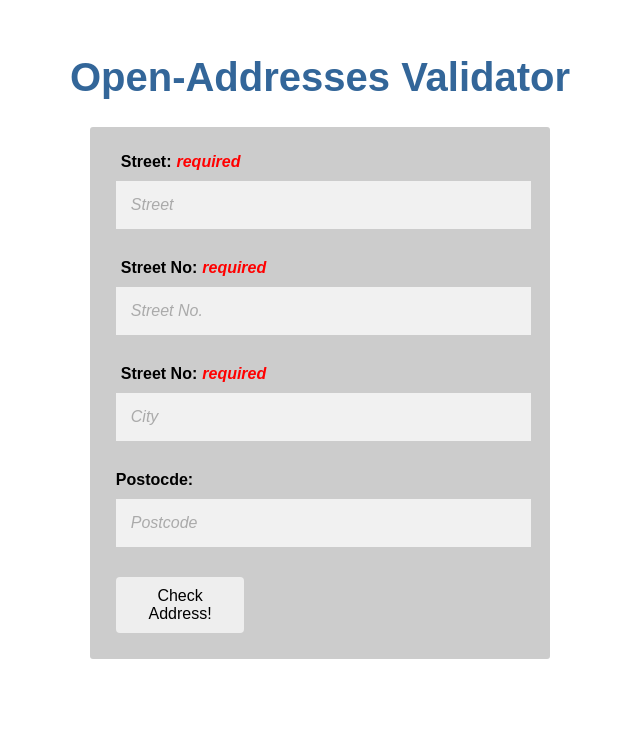
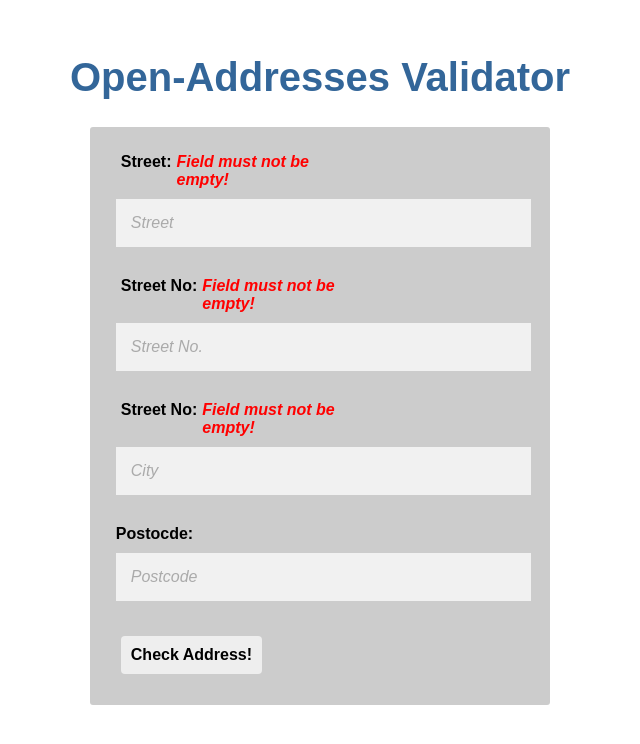
Before and after one commit to kklaeger/open-addresses-validator, an Angular app in the folder client/: page / in a window 1280 px wide. Both pictures are taken after a click on the button "Check Address!". Shown: the top 744 px of the page, without its empty margins (320-960 px from the left). Built offline with nearby package versions, Linux system fonts and the light colour scheme.

Commit message:
Add icons to information message

```diff
--- a/client/src/app/address-validation/address-validation.component.css
+++ b/client/src/app/address-validation/address-validation.component.css
@@ -7,44 +7,6 @@
     left: 0;
     background-color: #ccc;
     border-radius: 3px;
-}
-
-.input-element {
-    width: 90%;
-    padding: 2px 10px;
-    margin: 8px 0;
-    display: inline-block;
-    border-radius: 4px;
-    font-weight: bold;
-}
-
-.message-element, .button-element{
-    padding: 2px 10px;
-    margin: 8px 0;
-    display: inline-block;
-    border-radius: 4px;
-}
-
-.button-element {
-    width: 30%;
-}
-
-.message-element {
-    width: 50%;
-    font-weight: bold;
-    font-size: 15pt;
-}
-
-.error-message-element {
-    width: 40%;
-    overflow: hidden;
-    color: red;
-    font-style: italic;
-}
-
-.label {
-    padding: 0 5px;
-    float:left;
 }
 
 input, button {
@@ -60,22 +22,13 @@ input {
     background: #f1f1f1;
 }
 
-button {
-    background-color: #eee;
-    padding: 10px 10px;
+.input-element {
+    width: 90%;
+    padding: 2px 10px;
+    margin: 8px 0;
+    display: inline-block;
     border-radius: 4px;
-    cursor: pointer;
-    cursor: hand;
-}
-
-button:hover {
-    background-color: #cfd8dc;
-}
-
-button:disabled {
-    background-color: #eee;
-    color: #aaa;
-    cursor: auto;
+    font-weight: bold;
 }
 
 ::placeholder {
@@ -93,3 +46,42 @@ button:disabled {
     font-style: italic;
     color: #aaa;
 }
+
+button {
+    background-color: #eee;
+    padding: 10px 10px;
+    margin: 15px;
+    border-radius: 4px;
+    cursor: pointer;
+    cursor: hand;
+    font-weight: bold;
+}
+
+button:hover {
+    background-color: #cfd8dc;
+}
+
+.button-element {
+    display: inline-block;
+}
+
+.message-element[_ngcontent-c1] {
+    width: auto;
+    margin: 15px;
+    float: right;
+    font-weight: bold;
+    font-size: 15pt;
+    border-radius: 4px;
+}
+
+.error-message-element {
+    width: 40%;
+    overflow: hidden;
+    color: red;
+    font-style: italic;
+}
+
+.label {
+    padding: 0 5px;
+    float:left;
+}
--- a/client/src/app/address-validation/address-validation.component.html
+++ b/client/src/app/address-validation/address-validation.component.html
@@ -4,7 +4,7 @@
             Street:
         </div>
         <div *ngIf="!streetValueIsSet" class="error-message-element">
-            {{requiredMessage}}
+            Field must not be empty!
         </div>
         <input [(ngModel)]="address.street" placeholder="Street">
     </div>
@@ -13,7 +13,7 @@
             Street No:
         </div>
         <div *ngIf="!numberValueIsSet" class="error-message-element">
-            {{requiredMessage}}
+            Field must not be empty!
         </div>
         <input [(ngModel)]="address.streetNumber" placeholder="Street No.">
     </div>
@@ -22,7 +22,7 @@
             Street No:
         </div>
         <div *ngIf="!cityValueIsSet" class="error-message-element">
-            {{requiredMessage}}
+            Field must not be empty!
         </div>
         <input [(ngModel)]="address.city" placeholder="City">
     </div>
@@ -33,8 +33,10 @@
     <div class="button-element">
         <button (click)="validateAddress(address)">Check Address!</button>
     </div>
-    <div *ngIf="showMessage" class="message-element">
-        {{message}}
+    <div *ngIf="showSuccessMessage" class="message-element">
+        <span><span class="fa fa-check" style="font-size:35px;color:green"></span>  Address does exist!</span>
     </div>
-
+    <div *ngIf="showFailMessage" class="message-element">
+        <span><span class="fa fa-close" style="font-size:35px;color:red"></span>  Address does not exist!</span>
+    </div>
 </div>
--- a/client/src/app/address-validation/address-validation.component.ts
+++ b/client/src/app/address-validation/address-validation.component.ts
@@ -12,12 +12,11 @@ export class AddressValidationComponent implements OnInit {
 
   private addressExists: Boolean;
   private address: Address;
-  private message: string;
-  private showMessage: Boolean;
+  private showSuccessMessage: Boolean;
+  private showFailMessage: Boolean;
   private streetValueIsSet: Boolean;
   private numberValueIsSet: Boolean;
   private cityValueIsSet: Boolean;
-  private requiredMessage: String = 'required';
 
   constructor(private addressService: AddressService) { }
 
@@ -29,21 +28,19 @@ export class AddressValidationComponent implements OnInit {
       city: '',
       postcode: null
     };
-    this.showMessage = false;
-    this.resetRequiredFields();
+    this.resetMessages();
   }
 
   validateAddress(address: Address): void {
-    this.resetRequiredFields();
+    this.resetMessages();
     if (this.inputFieldsAreSet(address)) {
       this.addressService.validateAddress(address)
       .subscribe((res: AddressValidationDTO ) => {
         if (res.addressExists) {
-          this.message = 'Address exists!';
+          this.showSuccessMessage = true;
         } else {
-          this.message = 'Address does not exist!';
+          this.showFailMessage = true;
         }
-        this.showMessage = true;
       });
     }
   }
@@ -61,10 +58,12 @@ export class AddressValidationComponent implements OnInit {
     return this.streetValueIsSet && this.numberValueIsSet && this.cityValueIsSet;
   }
 
-  resetRequiredFields(): void {
+  resetMessages(): void {
     this.streetValueIsSet = true;
     this.numberValueIsSet = true;
     this.cityValueIsSet = true;
+    this.showSuccessMessage = false;
+    this.showFailMessage = false;
   }
 
 }
--- a/client/src/index.html
+++ b/client/src/index.html
@@ -6,7 +6,7 @@
   <base href="/">
 
   <meta name="viewport" content="width=device-width, initial-scale=1">
-  <link rel="icon" type="image/x-icon" href="favicon.ico">
+  <link rel="stylesheet" href="https://cdnjs.cloudflare.com/ajax/libs/font-awesome/4.7.0/css/font-awesome.min.css">
 </head>
 <body>
   <app-root></app-root>
```
